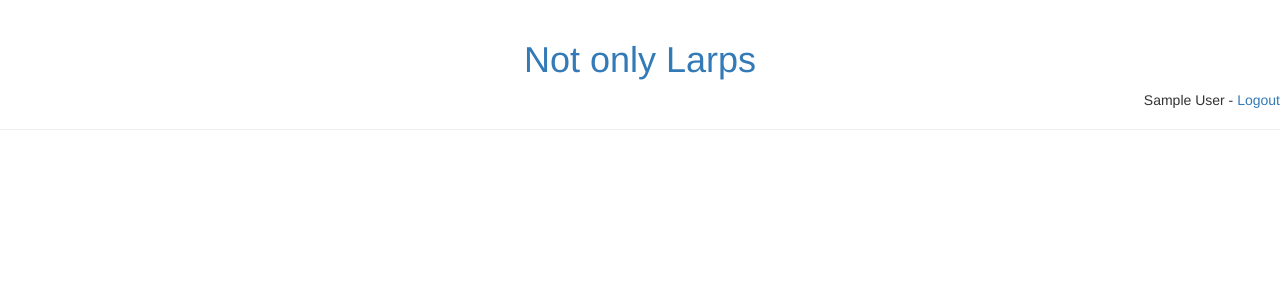
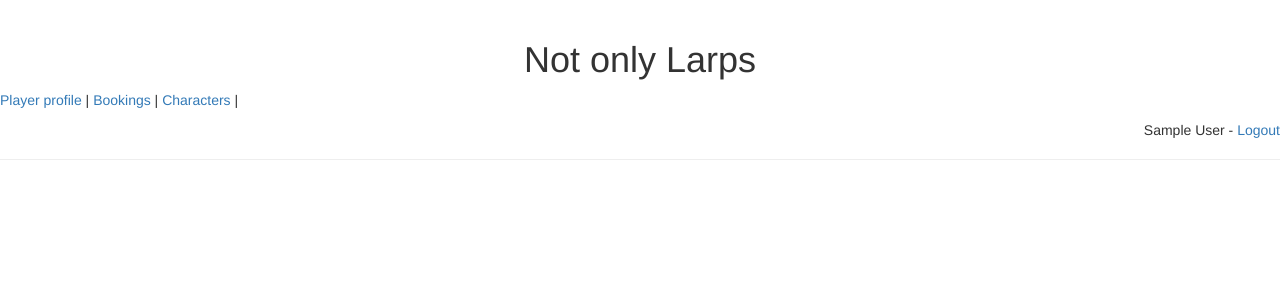
Before and after one commit to Adavideo/larps, a Django app: page /larps/ in a window 1280 px wide. Shown: the top 300 px of the page. Run offline with Django 3.2, Linux system fonts and the light colour scheme; the visitor is signed in with stand-in values (Sample User, id 1); some libraries are stand-ins or nearby versions.

Commit message:
Adding navigation menu to the system

```diff
--- a/larps/templates/larps/base.html
+++ b/larps/templates/larps/base.html
@@ -9,7 +9,20 @@
     </head>
     <body>
         <div class="page-header">
-            <center><h1><a href="/">Not only Larps</a></h1></center>
+            <center><h1>Not only Larps</h1></center>
+
+            <p style="text-align:left;">
+              <a href="{% url 'larps:player_profile' %}">
+              Player profile
+              </a> |
+              <a href="{% url 'larps:bookings_list' %}">
+              Bookings
+              </a> |
+              <a href="{% url 'larps:characters_list' %}">
+              Characters
+              </a> |
+            </p>
+
             <p style="text-align:right;">
             {% if user.first_name %}
             {{ user.first_name }} {{ user.last_name }}
--- a/larps/urls.py
+++ b/larps/urls.py
@@ -5,13 +5,13 @@ from . import views
 app_name = 'larps'
 urlpatterns = [
     path('', views.home_view, name='home'),
+    path('player_profile/', views.player_profile, name='player_profile'),
     path('player/<int:pk>/', views.PlayerView.as_view(), name='player'),
-    path('players', views.PlayersListView.as_view(), name='playerslist'),
+    path('players', views.PlayersListView.as_view(), name='players_list'),
     path('character/<int:pk>/', views.CharacterView.as_view(), name='character'),
-    path('characters', views.CharactersListView.as_view(), name='characterslist'),
-    path('bookings', views.BookingsListView.as_view(), name='bookingslist'),
+    path('characters', views.CharactersListView.as_view(), name='characters_list'),
+    path('bookings', views.BookingsListView.as_view(), name='bookings_list'),
     path('bookings/<int:pk>/', views.BookingsView.as_view(), name='bookings'),
     path('bookings/larp_<int:larp_id>/', views.manage_bookings, name='manage_bookings'),
-    path('player_profile/', views.player_profile, name='player_profile'),
     path('logout/', views.logout_view, name='logout'),
 ]
```
